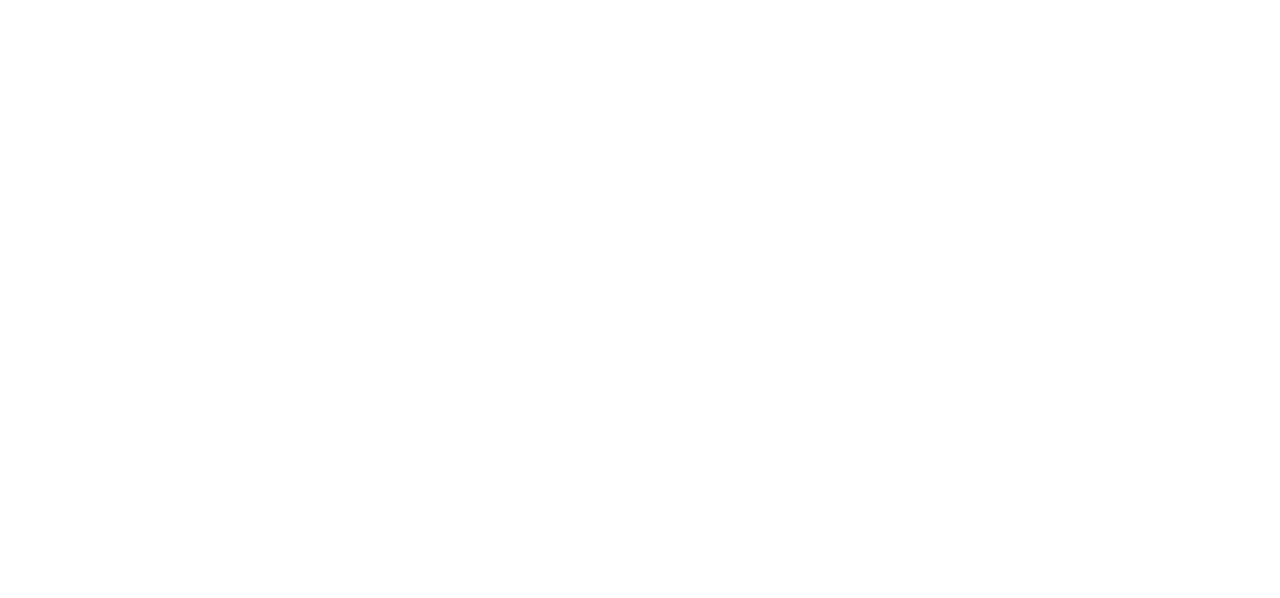
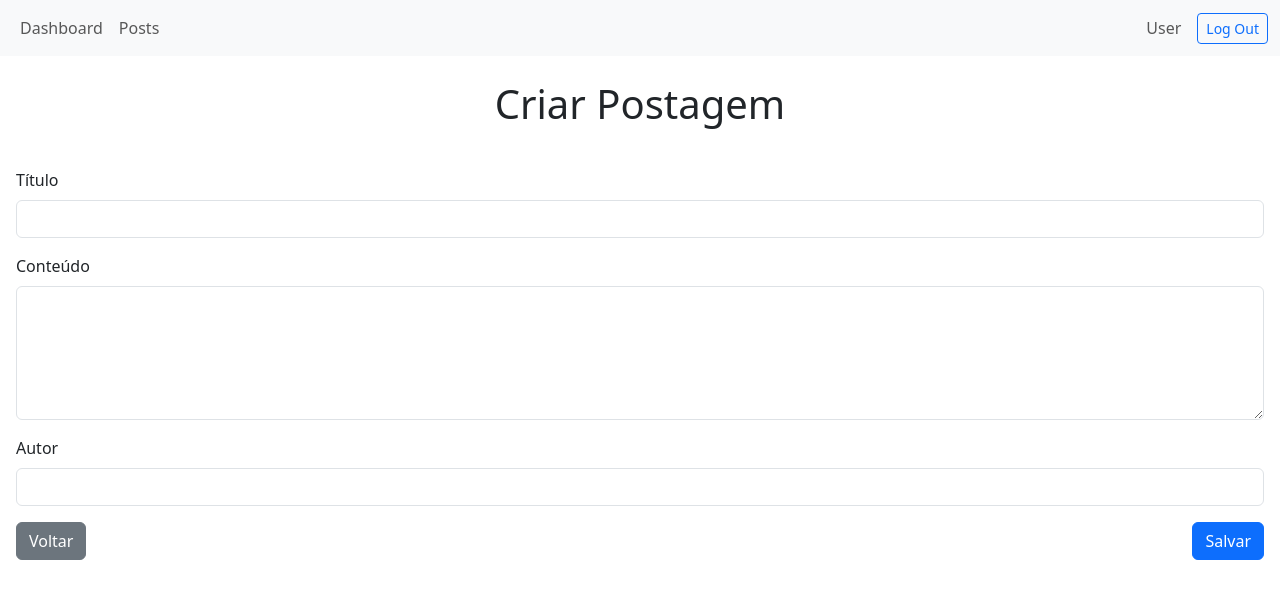
Before and after one commit to ricardocanedo/projeto-integrador-3-univesp-2025, a React (Vite) app in the folder cms/: page /posts/create in a window 1280 px wide. Before the commit this address had no page. Shown: the top 598 px of the page. Built offline with nearby package versions, Linux system fonts and the light colour scheme; sample sign-in values are in the browser's storage.

Commit message:
create CreatePost

```diff
--- a/cms/src/App.tsx
+++ b/cms/src/App.tsx
@@ -1,4 +1,3 @@
-import React from 'react';
 import { BrowserRouter as Router, Route, Routes } from 'react-router-dom';
 import Login from './components/Login';
 import Home from './components/Home';
@@ -7,6 +6,7 @@ import Dashboard from './components/Dashboard';
 import Posts from './components/Posts';
 import EditPost from './components/EditPost';
 import ProtectedRoute from './components/ProtectedRoute';
+import CreatePost from './components/CreatePost';
 
 import './App.css'
 
@@ -41,6 +41,14 @@ function App() {
                   }
               />
               <Route
+                  path="/posts/create"
+                  element={
+                      <ProtectedRoute>
+                          <CreatePost />
+                      </ProtectedRoute>
+                  }
+              />
+              <Route
                   path="/posts/edit/:id"
                   element={
                       <ProtectedRoute>
--- /dev/null
+++ b/cms/src/components/CreatePost.tsx
@@ -0,0 +1,85 @@
+import React, { useState } from 'react';
+import { useNavigate } from 'react-router-dom';
+import Navbar from './Navbar';
+import api from '../services/api';
+
+const CreatePost: React.FC = () => {
+    const [title, setTitle] = useState('');
+    const [content, setContent] = useState('');
+    const [author, setAuthor] = useState('');
+    const navigate = useNavigate();
+
+    const handleCreate = async () => {
+        try {
+            await api.post('/api/posts/', { title, content, author });
+            alert('Post created successfully!');
+            navigate('/posts');
+        } catch (error) {
+            console.error('Error creating post:', error);
+        }
+    };
+
+    const handleBack = () => {
+        navigate('/posts');
+    };
+
+    return (
+        <div className="create-post-container">
+            <Navbar />
+            <div className="content">
+                <div className="card border-0">
+                    <h1 className='text-center m-4'>Criar Postagem</h1>
+                    <div className="card-body">
+                        <form>
+                            <div className="mb-3">
+                                <label className="form-label">Título</label>
+                                <input
+                                    type="text"
+                                    className="form-control"
+                                    value={title}
+                                    onChange={(e) => setTitle(e.target.value)}
+                                />
+                            </div>
+                            <div className="mb-3">
+                                <label className="form-label">Conteúdo</label>
+                                <textarea
+                                    className="form-control"
+                                    rows={5}
+                                    value={content}
+                                    onChange={(e) => setContent(e.target.value)}
+                                ></textarea>
+                            </div>
+                            <div className="mb-3">
+                                <label className="form-label">Autor</label>
+                                <input
+                                    type="text"
+                                    className="form-control"
+                                    value={author}
+                                    onChange={(e) => setAuthor(e.target.value)}
+                                />
+                            </div>
+                            <div className="d-flex justify-content-between">
+                                    <button
+                                        type="button"
+                                        className="btn btn-secondary"
+                                        onClick={handleBack}
+                                    >
+                                        Voltar
+                                    </button>
+                                    <button
+                                        type="button"
+                                        className="btn btn-primary"
+                                        onClick={handleCreate}
+                                    >
+                                        Salvar
+                                    </button>
+                                </div>
+                        </form>
+                    </div>
+                </div>
+            </div>
+        </div>
+    );
+};
+
+export default CreatePost;
--- a/cms/src/components/Posts.tsx
+++ b/cms/src/components/Posts.tsx
@@ -43,11 +43,25 @@ const Posts: React.FC = () => {
         }
     };
 
+    const handleCreatePost = () => {
+        navigate('/posts/create');
+    };
+
     return (
         <div className="posts-container">
             <Navbar />
             <div className="content mt-4">
-                <h1 className='text-center'>Posts</h1>
+                <div>
+                    <h1 className='text-center'>Posts</h1>
+                </div>
+                <div className="d-flex justify-content-end mt-0 m-3">
+                    <button
+                        className="btn btn-success"
+                        onClick={handleCreatePost}
+                    >
+                        Criar Nova Postagem
+                    </button>
+                </div>
                 <table className="table table-striped">
                     <thead>
                         <tr>
```
